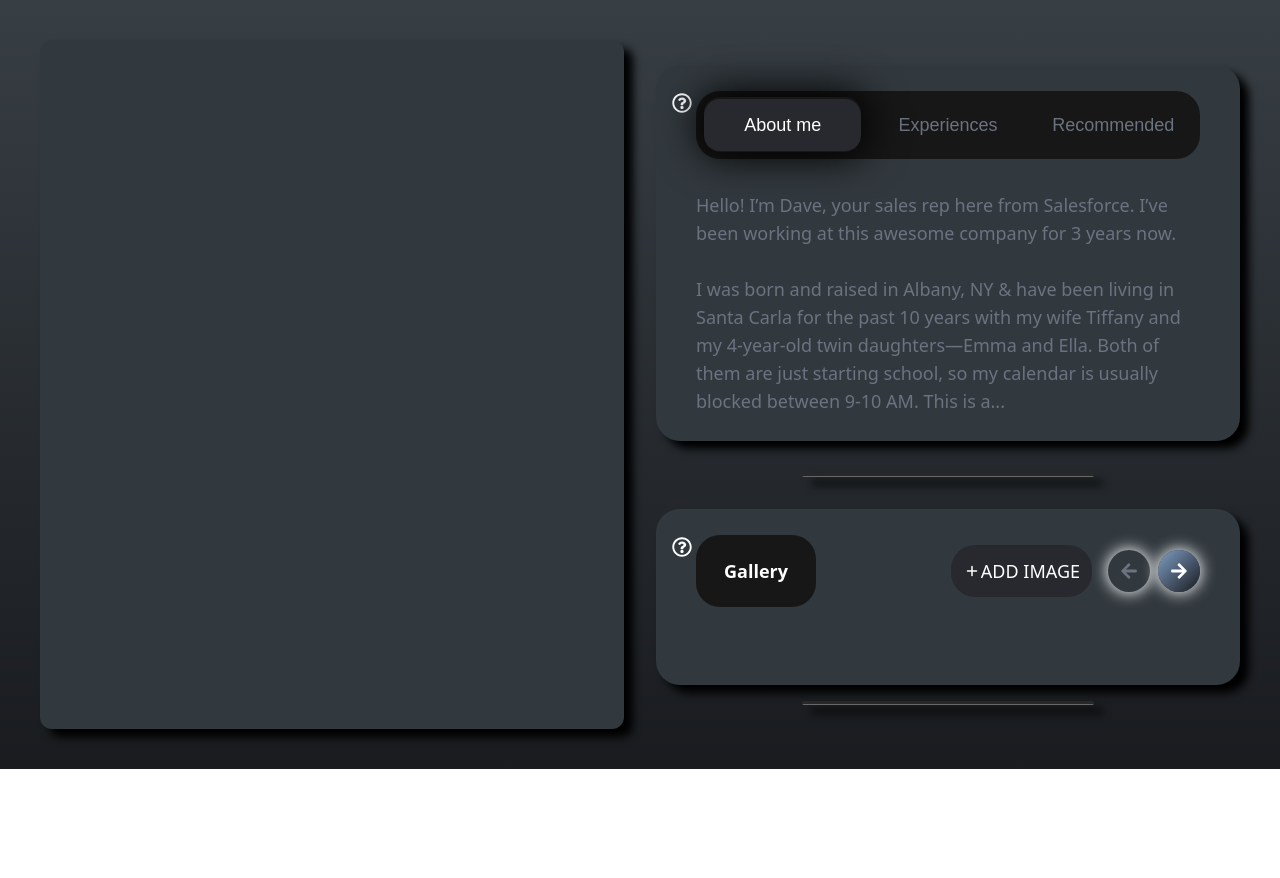
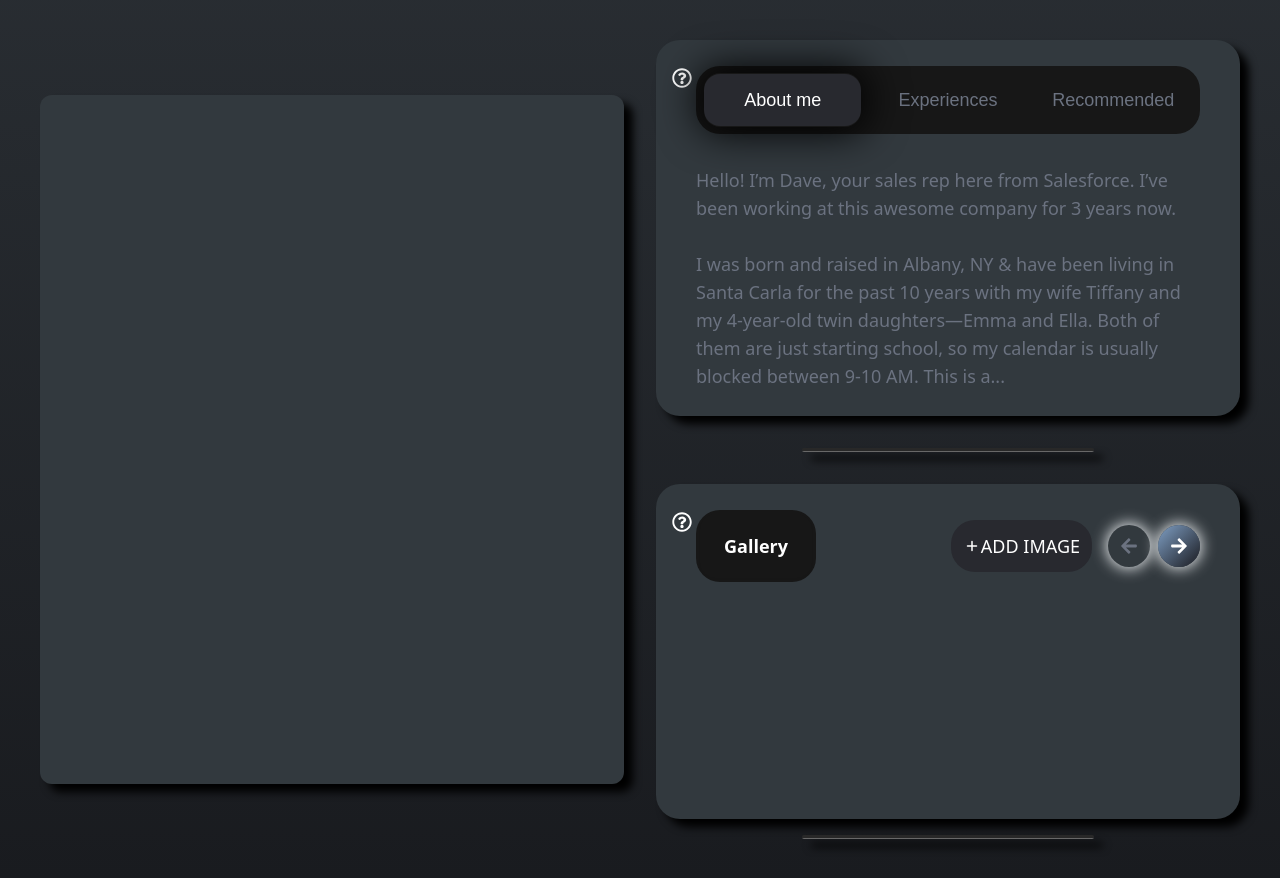
Before and after one commit to rajkaushal03/Lunacal-Assignment, a React (Vite) app: page / in a window 1280 px wide. Before the commit the page ends 800 px from the top, so only its background shows below. Built offline with nearby package versions, Linux system fonts and the light colour scheme.

Commit message:
first commit

```diff
--- a/index.html
+++ b/index.html
@@ -7,7 +7,7 @@
     <title>Vite + React</title>
   </head>
   <body>
-    <div id="root"></div>
+    <div id="root" ></div>
     <script type="module" src="/src/main.jsx"></script>
   </body>
 </html>
--- a/src/components/WidgetOne.jsx
+++ b/src/components/WidgetOne.jsx
@@ -20,7 +20,7 @@ const WidgetOne = ({ activeTab, setActiveTab }) => {
   }, []);
 
   return (
-    <div className="Box bg-bx-color rounded-3xl p-4 shadow-[9px_8px_8px_0px_#000] relative">
+    <div className="Box bg-bx-color rounded-3xl p-4  shadow-[9px_8px_8px_0px_#000] relative">
       <div className="absolute text-xl text-white mt-3">
         <FaRegQuestionCircle />
       </div>
--- a/src/components/WidgetTwo.jsx
+++ b/src/components/WidgetTwo.jsx
@@ -22,7 +22,7 @@ const WidgetTwo = () => {
     setImages(storedImages);
   }, []);
   return (
-    <div className="Box bg-bx-color rounded-3xl p-4  shadow-[9px_8px_8px_0px_#000]">
+    <div className="Box bg-bx-color rounded-3xl p-4 h-[335px]  shadow-[9px_8px_8px_0px_#000]">
       {/* question mark */}
       <div className="absolute text-xl  text-white  mt-3">
         <FaRegQuestionCircle />
@@ -103,7 +103,7 @@ const WidgetTwo = () => {
       </div>
 
       {/* image sec */}
-      <div className="Image  p-1 mt-5 mb-2.5 ml-6 mr-6 overflow-hidden">
+      <div className="Image   p-1 mt-5 mb-2.5 ml-6 mr-6 overflow-hidden">
         <div
           className="carousel-inner flex gap-14 justify-around  p-3"
           style={{
--- a/src/index.css
+++ b/src/index.css
@@ -3,17 +3,10 @@
 @tailwind utilities;
 
 /* styles/globals.css or a CSS module */
-/* body {
+body{
   background: linear-gradient(180deg, #373e44 -100%, #191b1f 100%);
-} */
-body {
-  background: linear-gradient(180deg,#373e44,#191b1f); /* Apply linear gradient */
-  background-size: cover; /* Makes the background cover the entire body */
-  background-position: center; /* Centers the background */
-  background-repeat: no-repeat; /* Prevents repeating of the background */
-  margin: 0;
-  padding: 0;/* Ensures body takes up full viewport height */
 }
+
 
 .grad {
   color: white;
```
